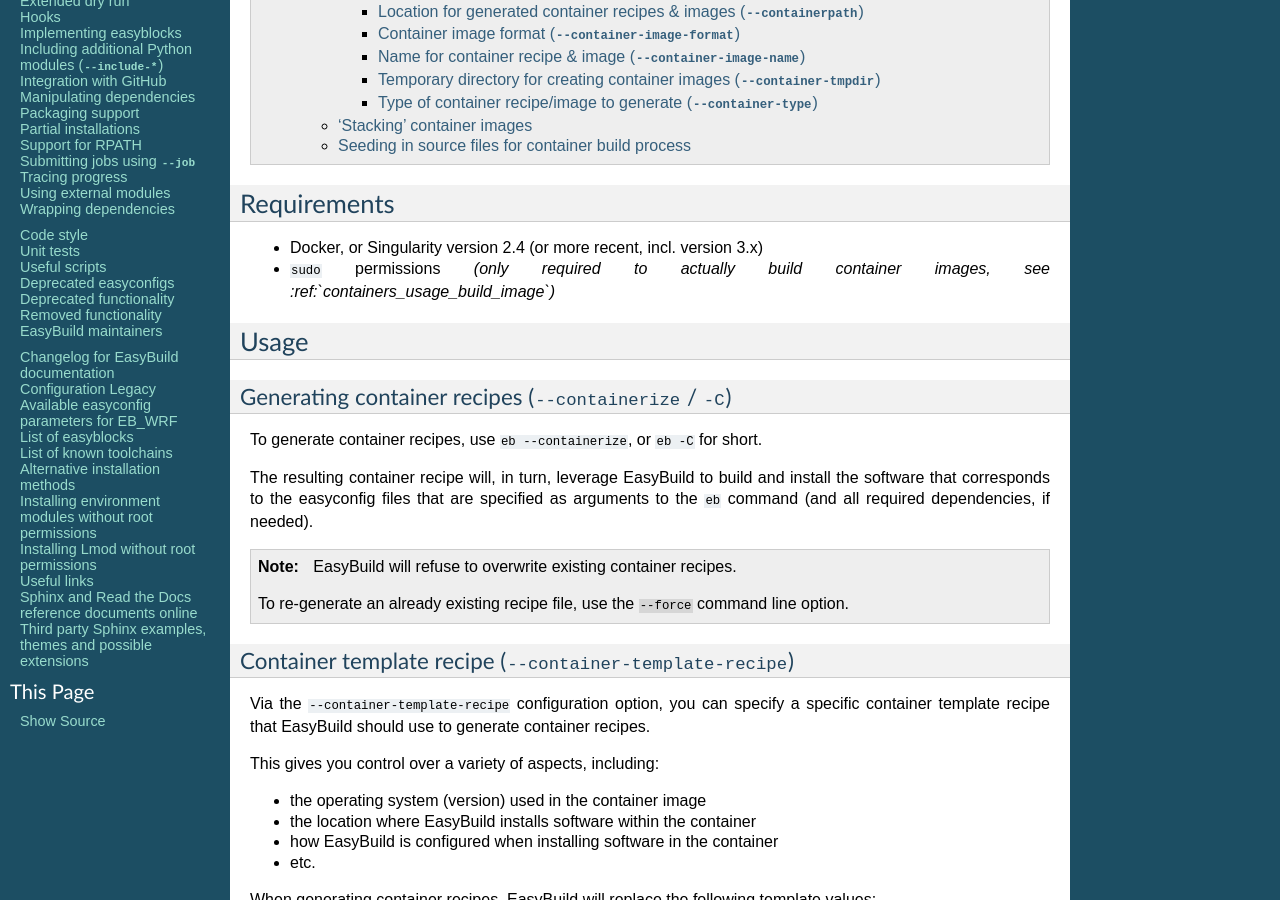
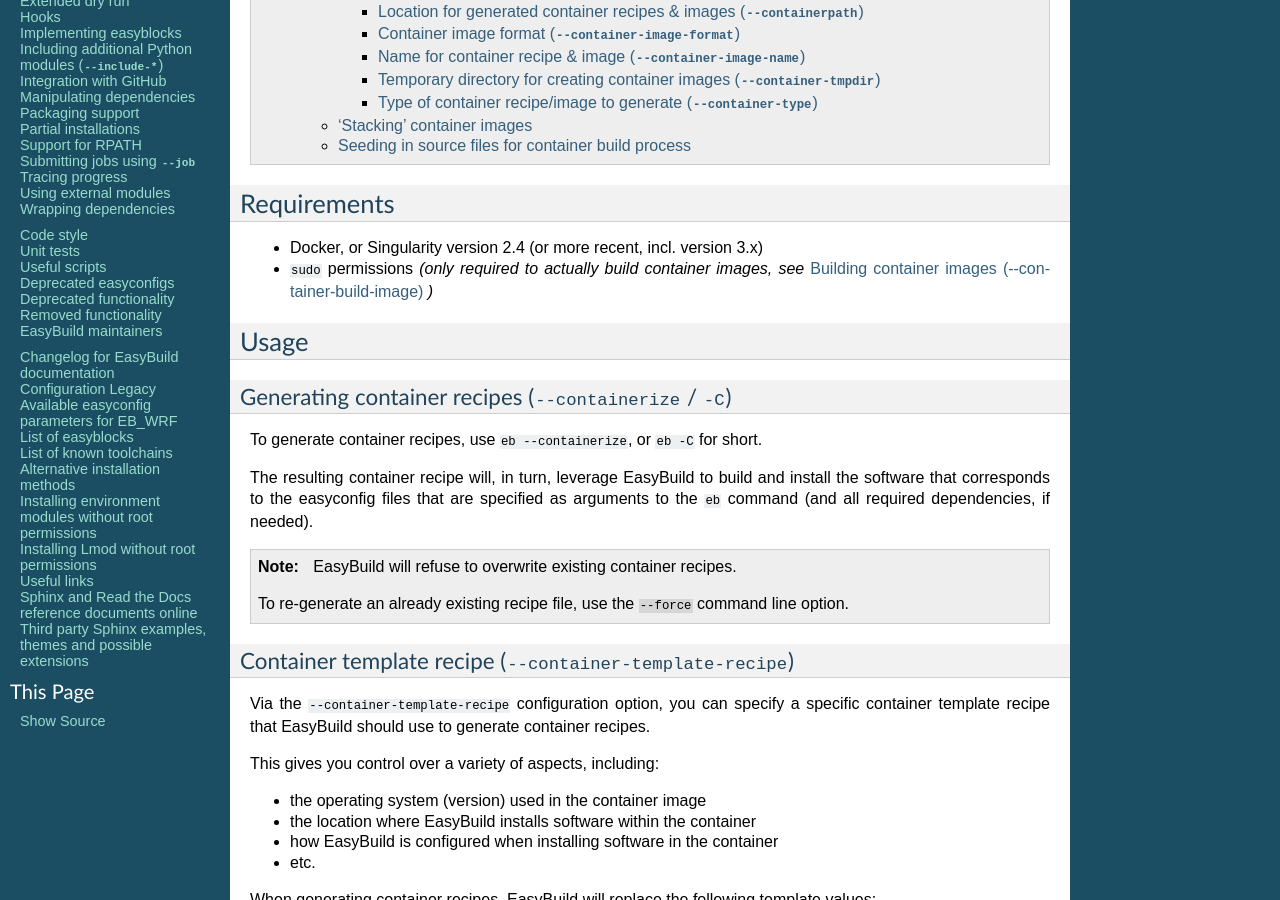
Before and after one commit to easybuilders/easybuild, a Sphinx documentation site: the page built from docs/Containers.rst, in a window 1280 px wide and 900 px high, scrolled down 666 px. Built offline with Sphinx 7.4.7, drawn with Linux system fonts in a browser that asks for light colours; pages that are not in the unit, such as notebooks, are missing from menus.

Commit message:
fix broken reference in documentation page on container support

```diff
--- a/docs/Containers.rst
+++ b/docs/Containers.rst
@@ -30,7 +30,7 @@
 ------------
 
 * Docker, or Singularity version 2.4 (or more recent, incl. version 3.x)
-* ``sudo`` permissions *(only required to actually build container images, see :ref:`containers_usage_build_image`)*
+* ``sudo`` permissions *(only required to actually build container images, see* :ref:`containers_usage_build_image` *)*
 
 
 .. _containers_usage:
```
